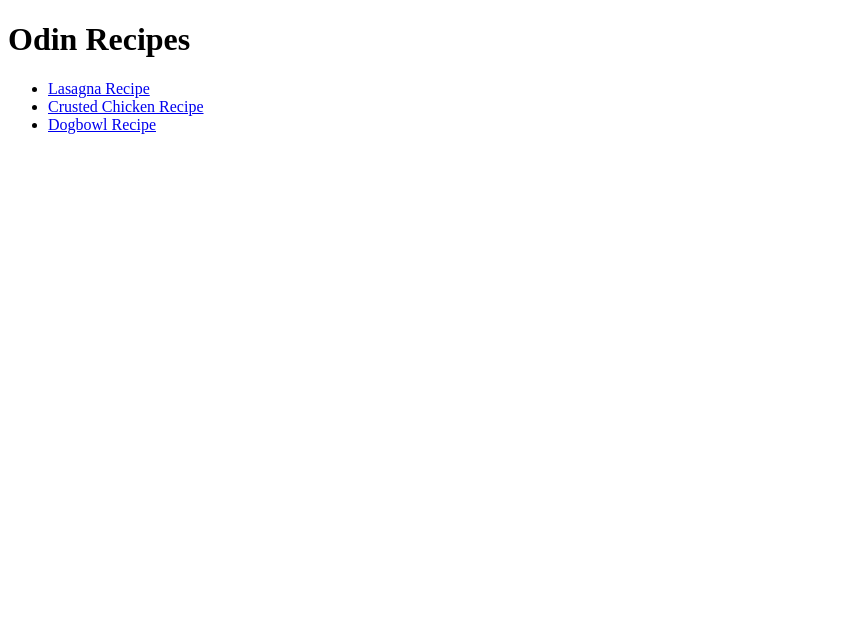
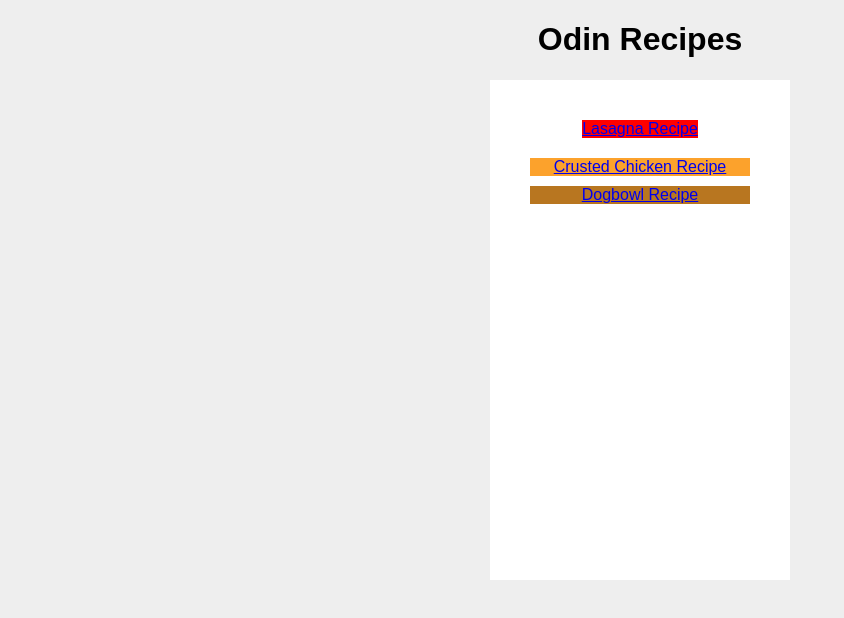
Before and after one commit to Sweeeder/odin-recipes, a plain HTML site: page index.html in a window 1280 px wide. Shown: the whole page, without its empty margins (0-844 px from the left). Drawn offline with Linux system fonts and the light colour scheme.

Commit message:
opfleuren receptenlijstje

```diff
--- a/index.html
+++ b/index.html
@@ -3,13 +3,14 @@
     <head>
         <meta charset="utf-8">
         <title>Odin recipes</title>
+        <link rel="stylesheet" href="styles.css"
     </head>
 
     <body>
-        <h1>Odin Recipes</h1>
-        <ul>
-            <li><a href="recipes/lasagna.html">Lasagna Recipe</a></li>
-            <li><a href="recipes/kipkrokantje.html">Crusted Chicken Recipe</a></li>
-            <li><a href="recipes/dogbowl.html">Dogbowl Recipe</a></li>
+        <h1 class="title">Odin Recipes</h1>
+        <ul class="recipe-list">
+            <li class="lasagna"><a href="recipes/lasagna.html">Lasagna Recipe</a></li>
+            <li class="chicken"><a href="recipes/kipkrokantje.html">Crusted Chicken Recipe</a></li>
+            <li class="dogbowl"><a href="recipes/dogbowl.html">Dogbowl Recipe</a></li>
     </body>
 </html>
--- /dev/null
+++ b/styles.css
@@ -0,0 +1,36 @@
+body {
+    background: #eee;
+    font-family: sans-serif;
+  }
+
+.title{
+    text-align: center;
+}
+
+.recipe-list{
+    height: 500px;
+    width: 300px;
+    text-align: center;
+    margin: 10px auto;
+    background: white;
+    box-sizing: border-box;
+    padding: 30px
+}
+
+.lasagna{
+    display: inline-block;
+    margin: 10px;
+    background: red;
+}
+
+.chicken{
+    display: block;
+    margin: 10px;
+    background:rgb(252, 162, 44)
+}
+
+.dogbowl{
+    display: block;
+    margin: 10px;
+    background:rgb(184, 118, 32)
+}
```
